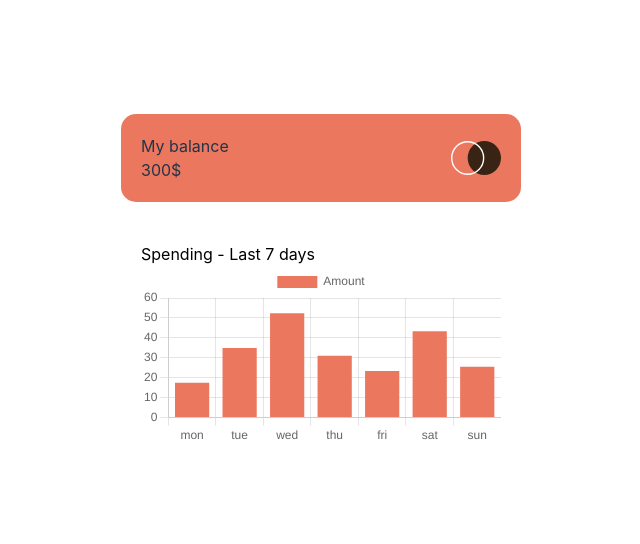
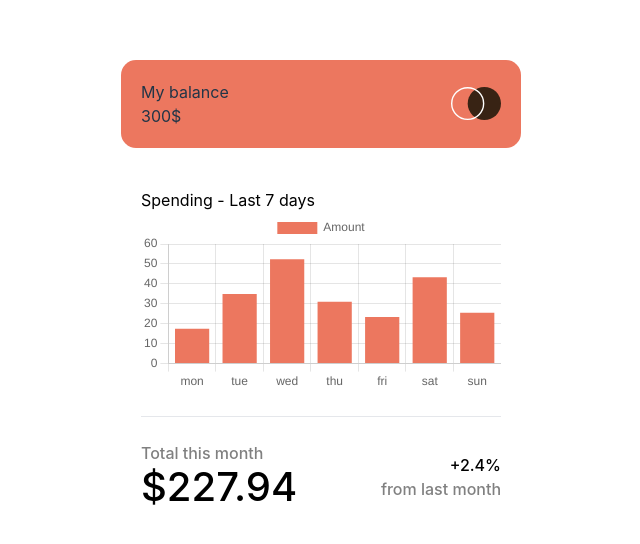
Before and after one commit to Elio1995/Expenses-Chart, a React (Vite) app: page / in a window 1280 px wide. Shown: the part 110-654 px from the top of the page, without its empty margins (319-959 px from the left). Built offline with nearby package versions, Linux system fonts and the light colour scheme.

Commit message:
Added footer, sum and % in the UI

```diff
--- a/data.tsx
+++ b/data.tsx
@@ -1,36 +1,29 @@
 export const Expenses = [
   {
-    id: 1,
     day: "mon",
     amount: 17.45,
   },
   {
-    id: 2,
     day: "tue",
     amount: 34.91,
   },
   {
-    id: 3,
     day: "wed",
     amount: 52.36,
   },
   {
-    id: 4,
     day: "thu",
     amount: 31.07,
   },
   {
-    id: 5,
     day: "fri",
     amount: 23.39,
   },
   {
-    id: 6,
     day: "sat",
     amount: 43.28,
   },
   {
-    id: 7,
     day: "sun",
     amount: 25.48,
   },
--- a/src/App.tsx
+++ b/src/App.tsx
@@ -14,7 +14,6 @@ export interface DATA {
 }
 
 const sum = Expenses.map((expense) => expense.amount).reduce((a, b) => a + b);
-console.log(sum);
 
 function App() {
   return (
@@ -53,6 +52,31 @@ function App() {
       >
         <p>Spending - Last 7 days</p>
         <BarChart />
+        <hr className="mt-6" />
+        <div
+          className="mt-6"
+          style={{ display: "grid", gridTemplateColumns: "1fr 150px" }}
+        >
+          <div>
+            <p style={{ color: "grey", fontWeight: "500" }}>Total this month</p>
+            <p
+              style={{ fontSize: "40px", marginTop: "10px", fontWeight: "500" }}
+            >
+              ${sum}
+            </p>
+          </div>
+          <div className="mt-3">
+            <p className="text-end" style={{ fontWeight: "500" }}>
+              +2.4%
+            </p>
+            <p
+              className="text-end"
+              style={{ color: "grey", fontWeight: "500" }}
+            >
+              from last month
+            </p>
+          </div>
+        </div>
       </div>
     </div>
   );
```
